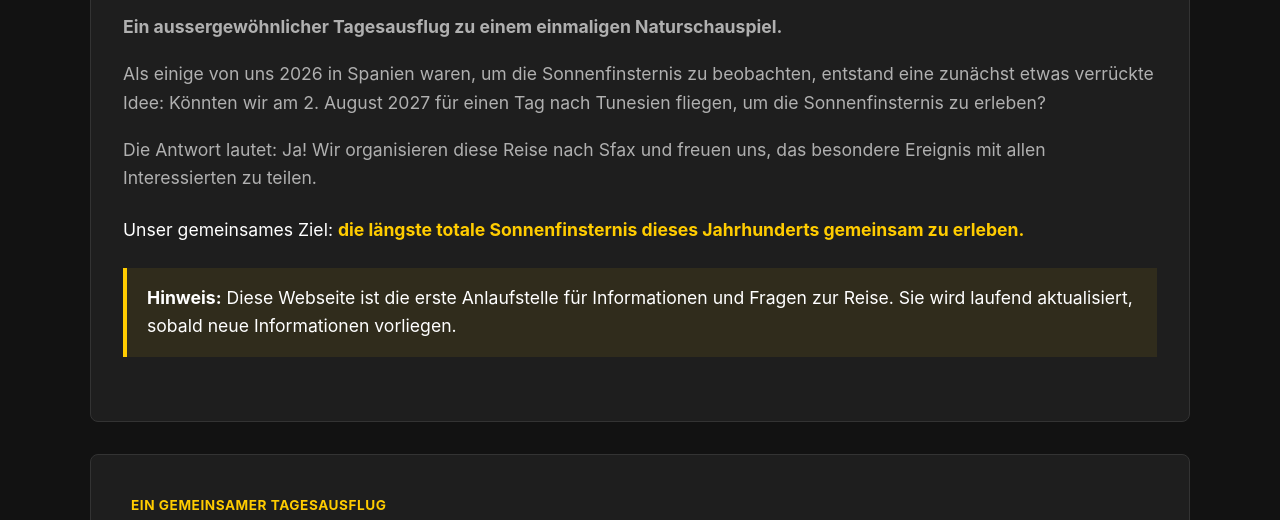
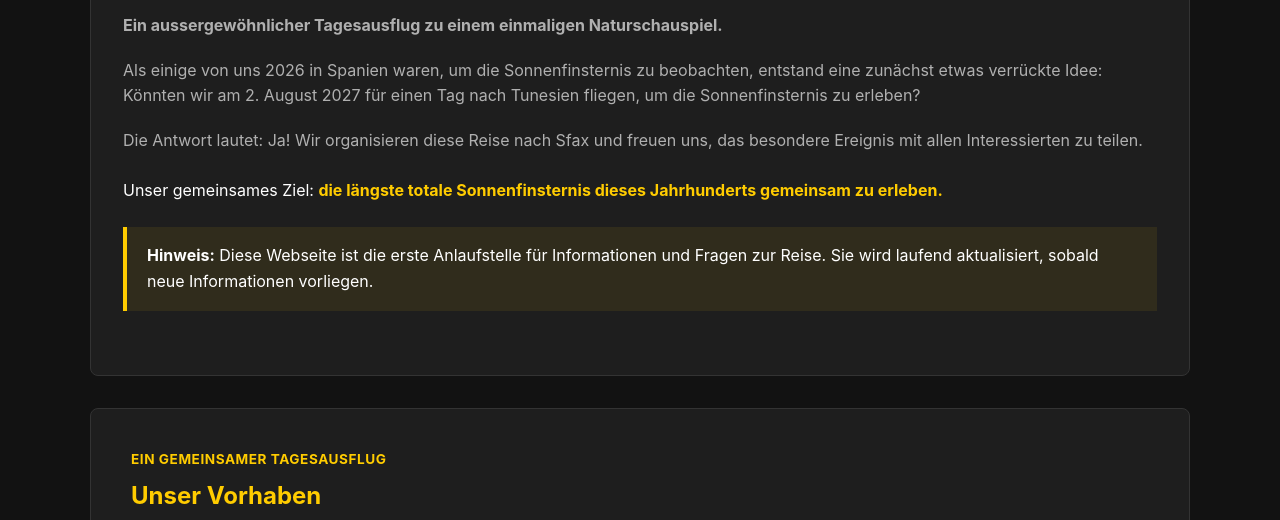
Before and after one commit to Baernergigu/eclipse-tunesien, a plain HTML site: page index.html in a window 1280 px wide. Shown: the part 236-756 px from the top of the page. Drawn offline with nearby package versions, Linux system fonts and the light colour scheme.

Commit message:
Reduce font size for hero paragraph and welcome goal for improved readability

```diff
--- a/style.css
+++ b/style.css
@@ -93,7 +93,7 @@ main {
 }
 
 .hero p {
-    font-size: 1.1rem;
+    font-size: 1rem;
     color: var(--text-muted);
 }
 
@@ -108,7 +108,7 @@ main {
 .hero .welcome-goal {
     margin: 1.5rem 0 0;
     color: var(--text-main);
-    font-size: 1.1rem;
+    font-size: 1rem;
 }
 
 .hero .welcome-goal strong {
```
